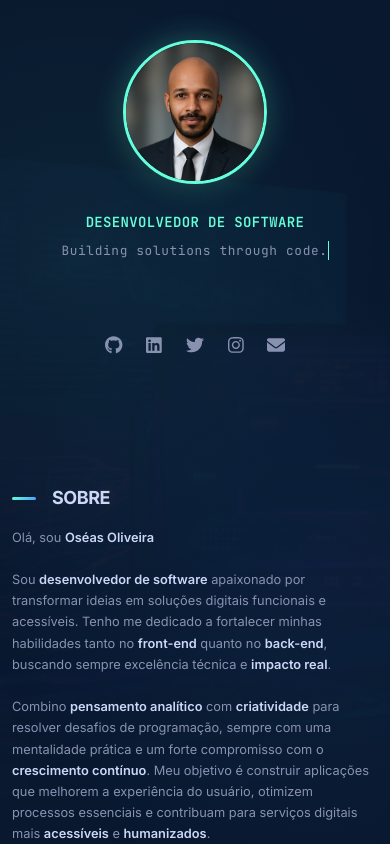
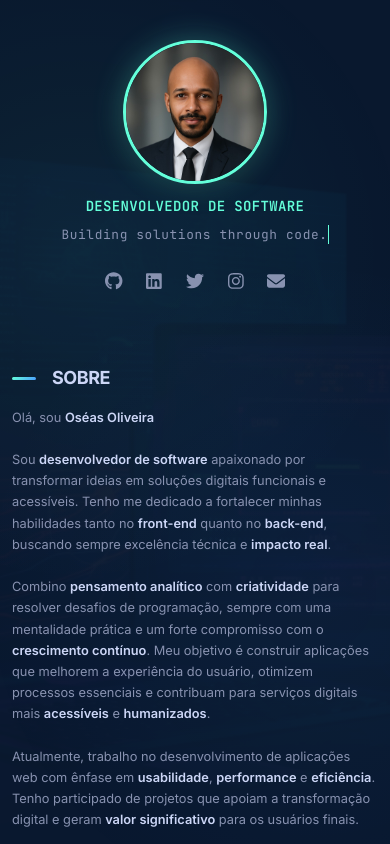
Before and after one commit to OseOliv/portfoliov5, an Angular app: page / in a window 390 px wide. Shown: the top 844 px of the page. Built offline with nearby package versions, Linux system fonts and the light colour scheme.

Commit message:
style: header styles

```diff
--- a/src/app/components/header/header.component.scss
+++ b/src/app/components/header/header.component.scss
@@ -37,7 +37,7 @@
     justify-content: center;
     max-width: 100%;
     height: auto;
-    padding: var(--spacing-6) 0;
+    padding: var(--spacing-6) 0 0 0;
 
     .header-content {
       display: flex;
@@ -50,7 +50,7 @@
         display: flex;
         justify-content: center;
         align-items: center;
-        margin-bottom: var(--spacing-6);
+        margin-bottom: 0;
       }
 
       .navbar {
@@ -59,7 +59,7 @@
     }
 
     .social-link {
-      margin-top: var(--spacing-6);
+      // margin-top: var(--spacing-6);
       padding-top: 0;
     }
   }
--- a/src/app/components/header/profile/profile.component.scss
+++ b/src/app/components/header/profile/profile.component.scss
@@ -144,7 +144,7 @@
 
       .profile-image {
         justify-content: center;
-        margin-bottom: var(--spacing-4);
+        margin-bottom: 0;
         width: 9rem;
         height: 9rem;
 
--- a/src/app/components/header/social/social.component.scss
+++ b/src/app/components/header/social/social.component.scss
@@ -45,7 +45,7 @@
 
 @media (max-width: 900px) {
   .social {
-    padding-bottom: var(--spacing-8);
+    padding-bottom: 0;
 
     .social-links {
       justify-content: center;
```
